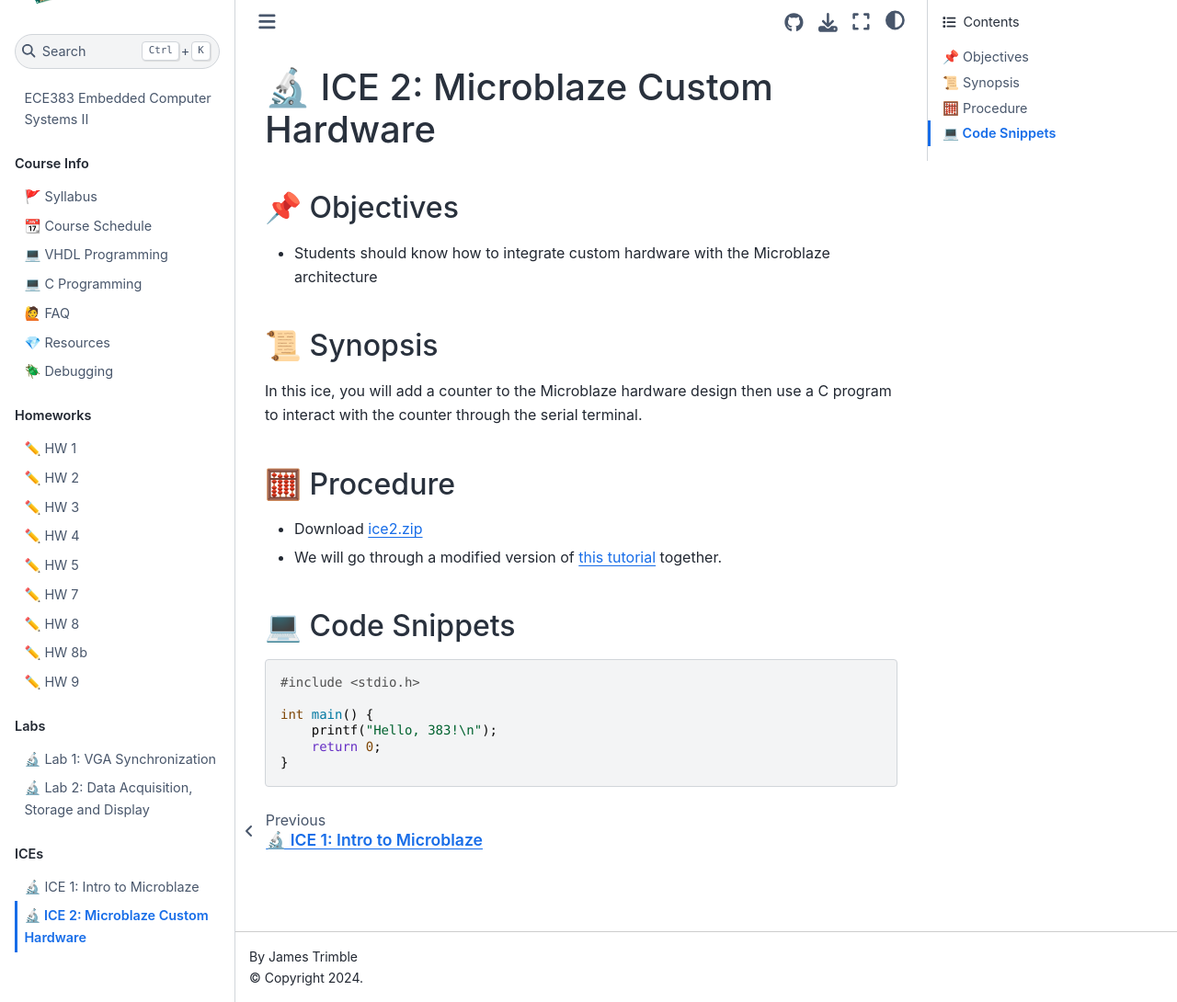
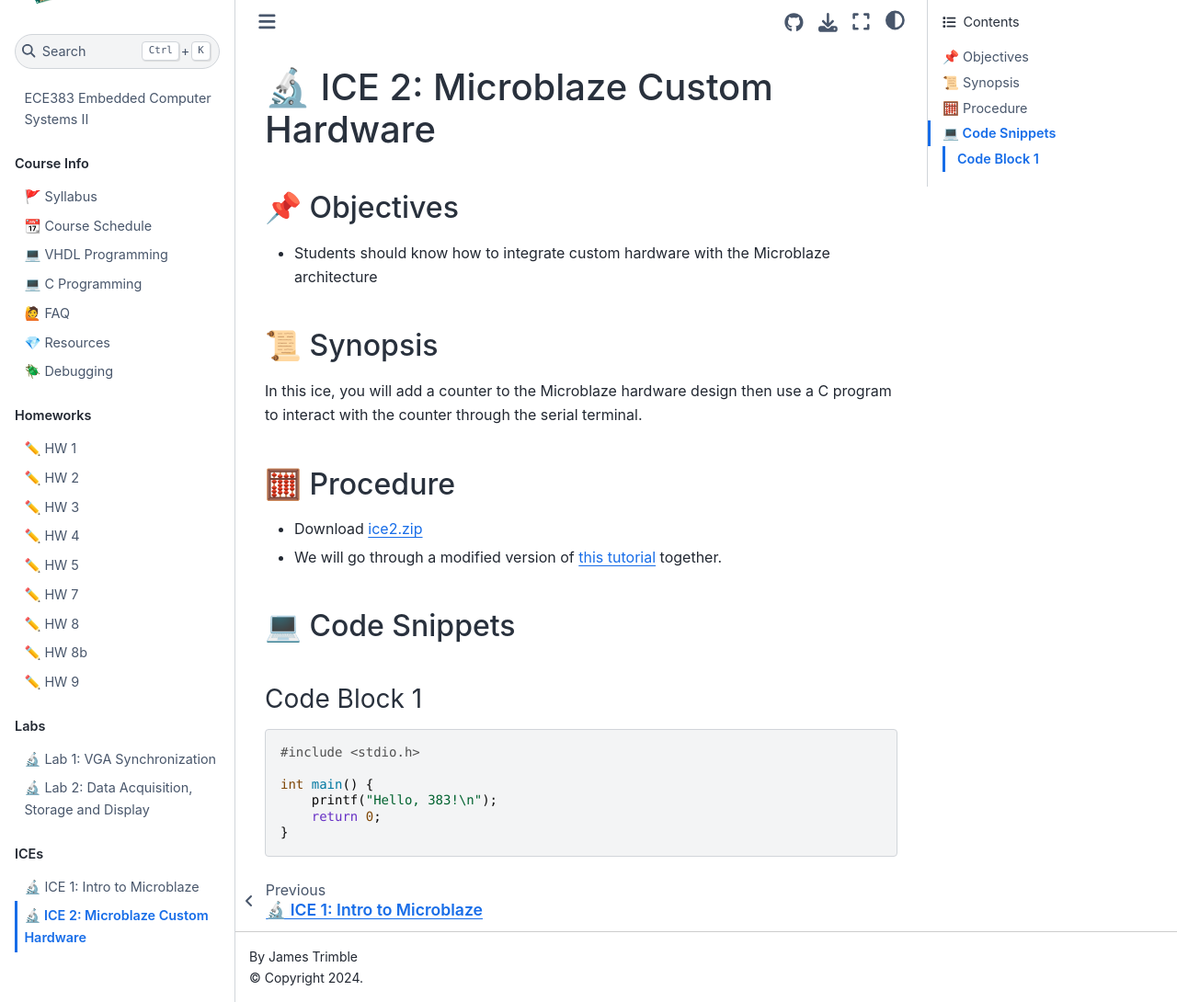
Before and after one commit to USAFA-ECE/ece383, a Jupyter Book: the page built from book/Assignments/ice2.md, in a window 1280 px wide and 1090 px high. Shown: the whole window at 92% size. Built offline with Jupyter Book 1.0.4 settings and Sphinx 7.4.7 and the Sphinx Book theme 1.1.4, drawn with Linux system fonts in a browser that asks for light colours; pages that are not in the unit, such as notebooks, are missing from menus.

Commit message:
Update ice2.md

````diff
--- a/book/Assignments/ice2.md
+++ b/book/Assignments/ice2.md
@@ -15,6 +15,7 @@ In this ice, you will add a counter to the Microblaze hardware design then use a
 
 ## 💻 Code Snippets
 
+### Code Block 1
 ```{code-block} c
 #include <stdio.h>
 
````
